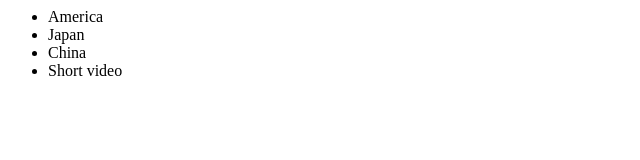
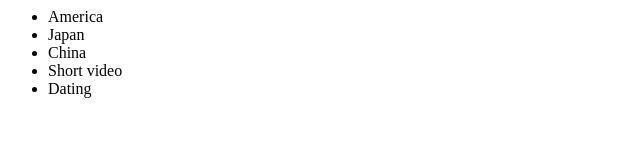
Before and after one commit to stanleyyylau/phub, a plain HTML site: page index.html in a window 1280 px wide. Shown: the full height of the page, 0-640 px from the left. Drawn offline with Linux system fonts and the light colour scheme.

Commit message:
Dating functionality

```diff
--- a/index.html
+++ b/index.html
@@ -3,4 +3,5 @@
 	<li>Japan</li>
 	<li>China</li>
 	<li>Short video</li>
+	<li>Dating</li>
 </ul>
```
